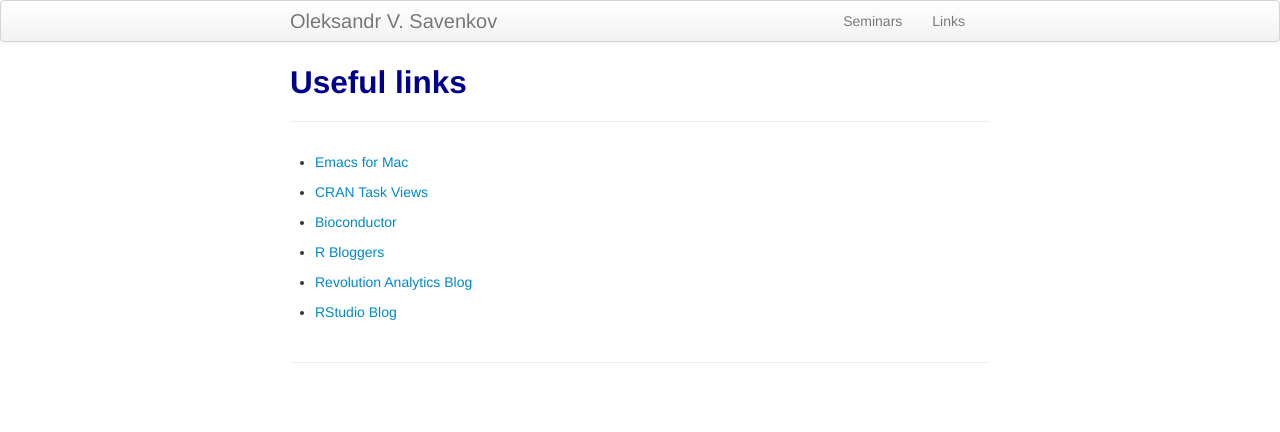
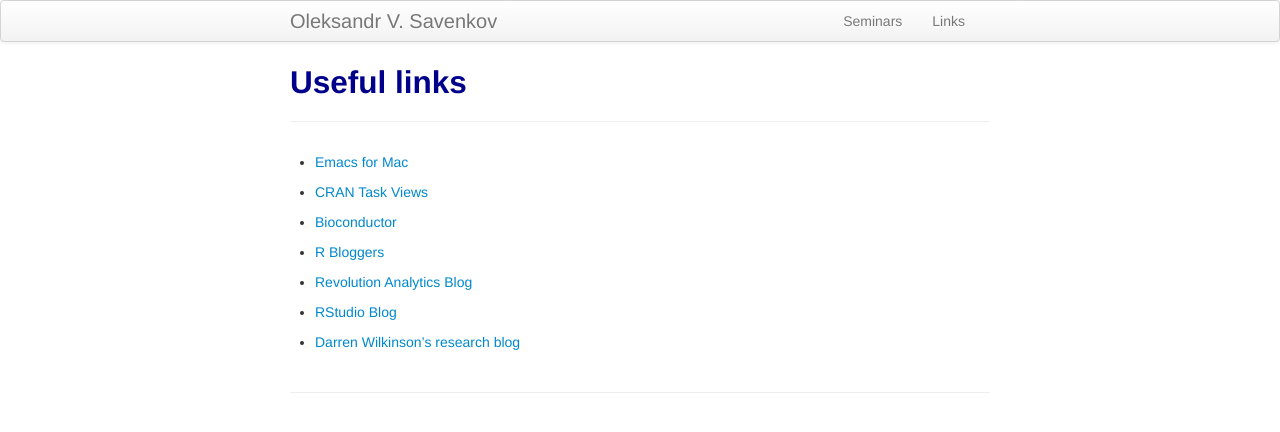
Before and after one commit to ovsavenkov/ovsavenkov.github.io, a Jekyll site: the page built from links.md, in a window 1280 px wide. Shown: the top 432 px of the page. Built offline with Jekyll 4.4.1, drawn with Linux system fonts in a browser that asks for light colours.

Commit message:
add link to a blog

```diff
--- a/links.md
+++ b/links.md
@@ -15,3 +15,5 @@ description: Oleksandr Savenkov's links
 - [Revolution Analytics Blog](http://blog.revolutionanalytics.com/)
 
 - [RStudio Blog](https://blog.rstudio.org/)
+
+- [Darren Wilkinson's research blog](https://darrenjw.wordpress.com/)
```
